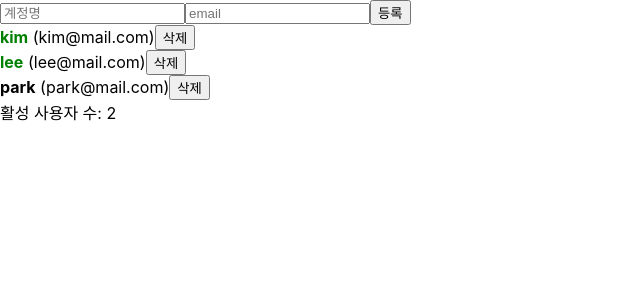
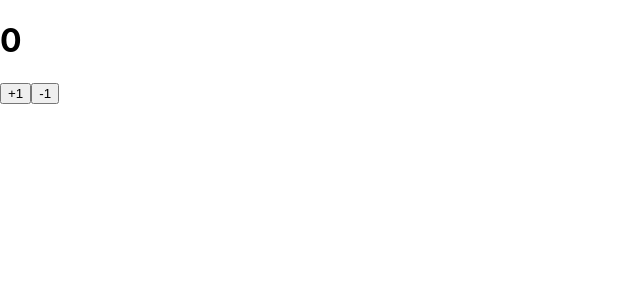
Before and after one commit to literate-t/react-tutorial, a React (Create React App) app: page / in a window 1280 px wide. Shown: the top 300 px of the page, without its empty margins (0-640 px from the left). Built offline with nearby package versions, Linux system fonts and the light colour scheme.

Commit message:
class component added

```diff
--- a/src/Counter.js
+++ b/src/Counter.js
@@ -1,40 +1,81 @@
-import React, { useReducer } from "react";
+import React, { Component, useReducer } from "react";
 
-// 상태의 업데이트 로직이
-// 컴포넌트 외부에 존재
-const reducer = (state, action) => {
-  switch (action.type) {
-    case "INCREMENT":
-      return state + 1;
-    case "DECREMENT":
-      return state - 1;
-    default:
-      //throw new Error("Unhandled Error");
-      return state;
-  }
-};
+export default class Counter extends Component {
+  // constructor(props) {
+  //   super(props);
+  //   // this.handleIncreae = this.handleIncreae.bind(this);
+  //   // this.handleDecrease = this.handleDecrease.bind(this);
 
-export function Counter() {
-  //const [number, setNumber] = useState(0);
-  const [number, dispatch] = useReducer(reducer, 0);
+  //   this.state = {
+  //     count: 0,
+  //   };
+  // }
 
-  const onIncrease = () => {
-    //setNumber((prev) => prev + 1);
-    dispatch({
-      type: "INCREMENT",
+  // babel에서 지원하는 클래스 프로퍼티 문법
+  state = {
+    count: 0,
+  };
+
+  // babel에서 지원하는 클래스 프로퍼티 문법
+  handleIncreae = () => {
+    this.setState({
+      count: this.state.count + 1,
     });
   };
-  const onDecrease = () => {
-    //setNumber((prev) => prev - 1);
-    dispatch({
-      type: "DECREMENT",
-    });
+
+  // babel에서 지원하는 클래스 프로퍼티 문법
+  handleDecrease = () => {
+    this.setState((state) => ({
+      count: state.count - 1,
+    }));
   };
-  return (
-    <div>
-      <h1>{number}</h1>
-      <button onClick={onIncrease}>+1</button>
-      <button onClick={onDecrease}>-1</button>
-    </div>
-  );
+
+  render() {
+    return (
+      <div>
+        <h1>{this.state.count}</h1>
+        <button onClick={this.handleIncreae}>+1</button>
+        <button onClick={this.handleDecrease}>-1</button>
+      </div>
+    );
+  }
 }
+
+// // 상태의 업데이트 로직이
+// // 컴포넌트 외부에 존재
+// const reducer = (state, action) => {
+//   switch (action.type) {
+//     case "INCREMENT":
+//       return state + 1;
+//     case "DECREMENT":
+//       return state - 1;
+//     default:
+//       //throw new Error("Unhandled Error");
+//       return state;
+//   }
+// };
+
+// export function Counter() {
+//   //const [number, setNumber] = useState(0);
+//   const [number, dispatch] = useReducer(reducer, 0);
+
+//   const onIncrease = () => {
+//     //setNumber((prev) => prev + 1);
+//     dispatch({
+//       type: "INCREMENT",
+//     });
+//   };
+//   const onDecrease = () => {
+//     //setNumber((prev) => prev - 1);
+//     dispatch({
+//       type: "DECREMENT",
+//     });
+//   };
+//   return (
+//     <div>
+//       <h1>{number}</h1>
+//       <button onClick={onIncrease}>+1</button>
+//       <button onClick={onDecrease}>-1</button>
+//     </div>
+//   );
+// }
--- a/src/index.js
+++ b/src/index.js
@@ -3,11 +3,13 @@ import ReactDOM from "react-dom/client";
 import "./index.css";
 import App from "./App";
 import reportWebVitals from "./reportWebVitals";
+import Counter from "./Counter";
 
 const root = ReactDOM.createRoot(document.getElementById("root"));
 root.render(
   <React.StrictMode>
-    <App />
+    {/* <App /> */}
+    <Counter />
   </React.StrictMode>
 );
 
```
Also changed, not shown: src/Hello.js (+30 -15 lines).
